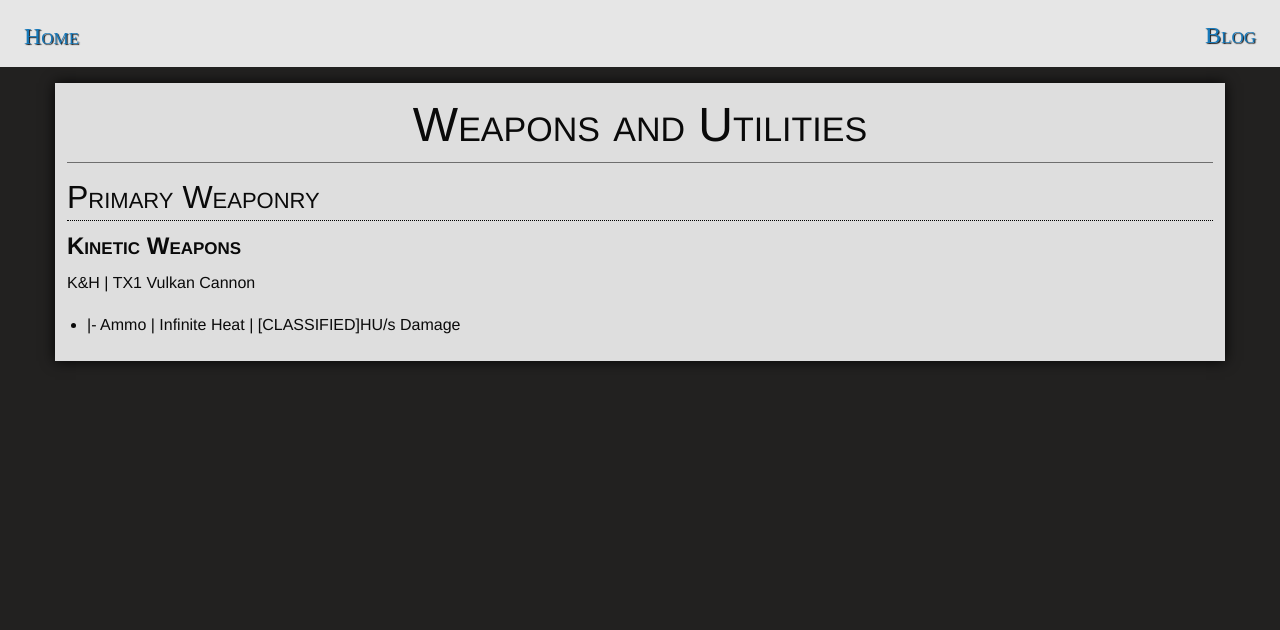
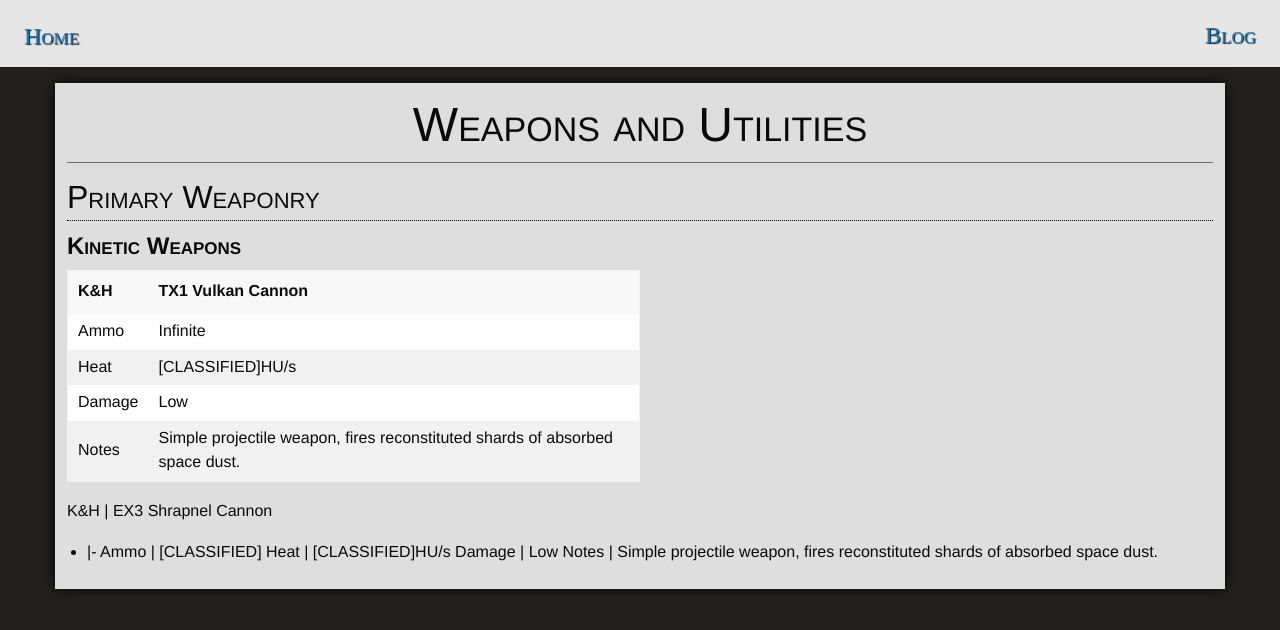
Before and after one commit to ori-sky/polar-space, a Jekyll site: the page built from designs/weapons.md, in a window 1280 px wide. Shown: the top 630 px of the page. Built offline with Jekyll 4.4.1, drawn with Linux system fonts in a browser that asks for light colours; nearby versions of some CDN libraries; some web fonts are replaced; our own code applies the rules of GitHub Pages for plain Markdown files; library files that are not in the unit come from our copies.

Commit message:
designs/weapons.md updated from https://stackedit.io/

```diff
--- a/designs/weapons.md
+++ b/designs/weapons.md
@@ -8,7 +8,15 @@ K&H | TX1 Vulkan Cannon
 -|-
 Ammo | Infinite
 Heat | [CLASSIFIED]HU/s
-Damage
+Damage | Low
+Notes | Simple projectile weapon, fires reconstituted shards of absorbed space dust.
+
+K&H | EX3 Shrapnel Cannon
+-|-
+Ammo | [CLASSIFIED]
+Heat | [CLASSIFIED]HU/s
+Damage | Low
+Notes | Simple projectile weapon, fires reconstituted shards of absorbed space dust.
 <!--stackedit_data:
-eyJoaXN0b3J5IjpbLTEyMTI1NjcyMTcsMjEyMzUxOTY5MF19
+eyJoaXN0b3J5IjpbMTYwNTE4MTA4MiwyMTIzNTE5NjkwXX0=
 -->
```
